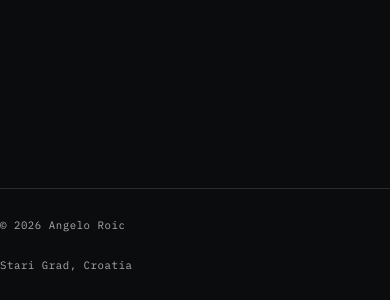
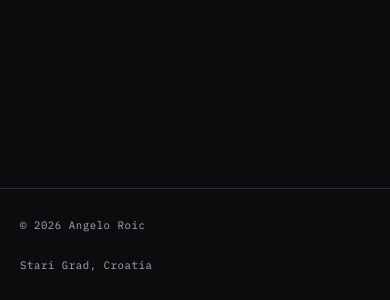
Before and after one commit to angeloroic/angeloroic.com, a Next.js app: page / in a window 390 px wide. Shown: the part 4998-5298 px from the top of the page. Built offline with nearby package versions, Linux system fonts and the light colour scheme.

Commit message:
Fix responsive footer alignment

```diff
--- a/app/globals.css
+++ b/app/globals.css
@@ -128,6 +128,10 @@ a:focus-visible, summary:focus-visible {
 .contact-links a:hover { color: var(--teal); border-color: var(--teal); }
 .footer { display: flex; justify-content: space-between; gap: 1.5rem; padding: 1.7rem 0; border-top: 1px solid var(--border); color: var(--muted); font-family: var(--font-ibm-plex-mono), monospace; font-size: .67rem; letter-spacing: .05em; }
 
+@media (max-width: 1199px) {
+  .footer { padding-inline: var(--page-gutter); }
+}
+
 @media (min-width: 1200px) {
   #about .about-portrait { width: clamp(220px, 18vw, 260px); min-height: 0; aspect-ratio: 1; border-radius: 50%; align-self: start; }
   #about .about-portrait img { object-position: 52% 18%; }
```
